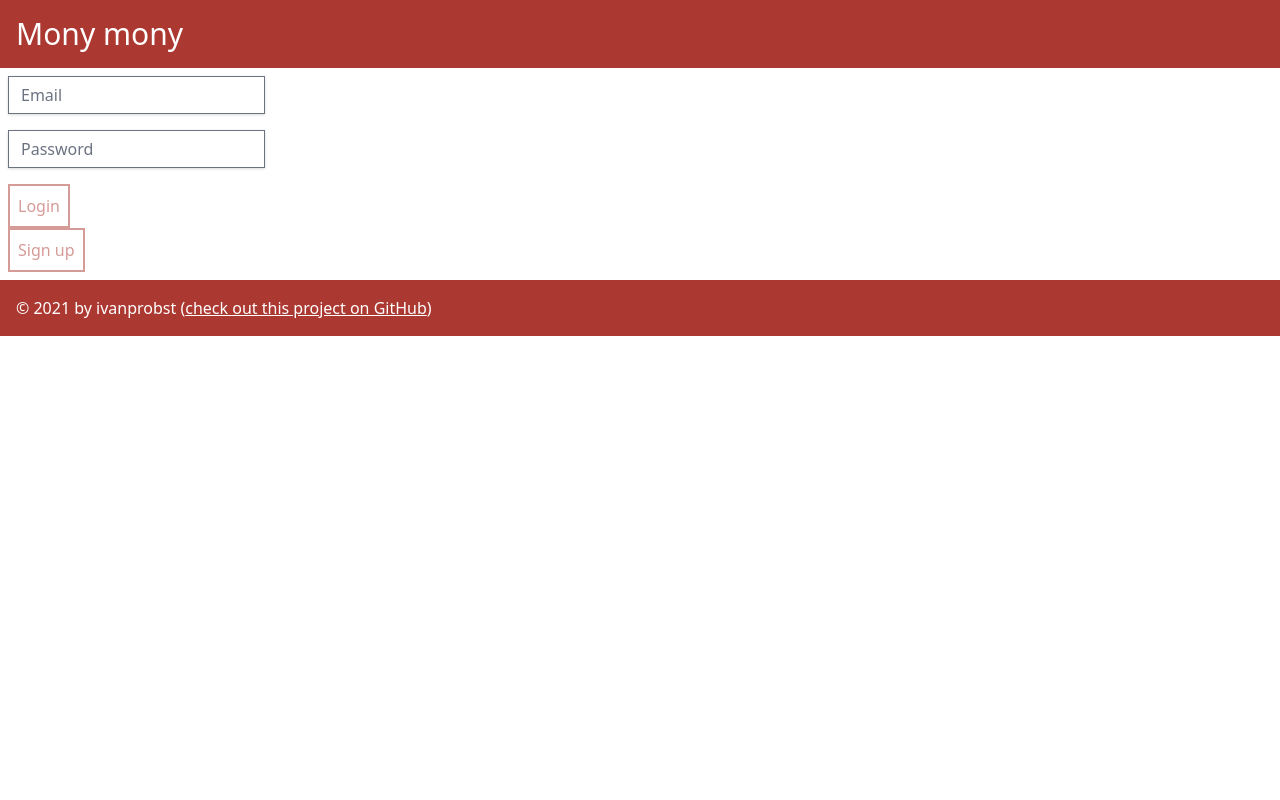
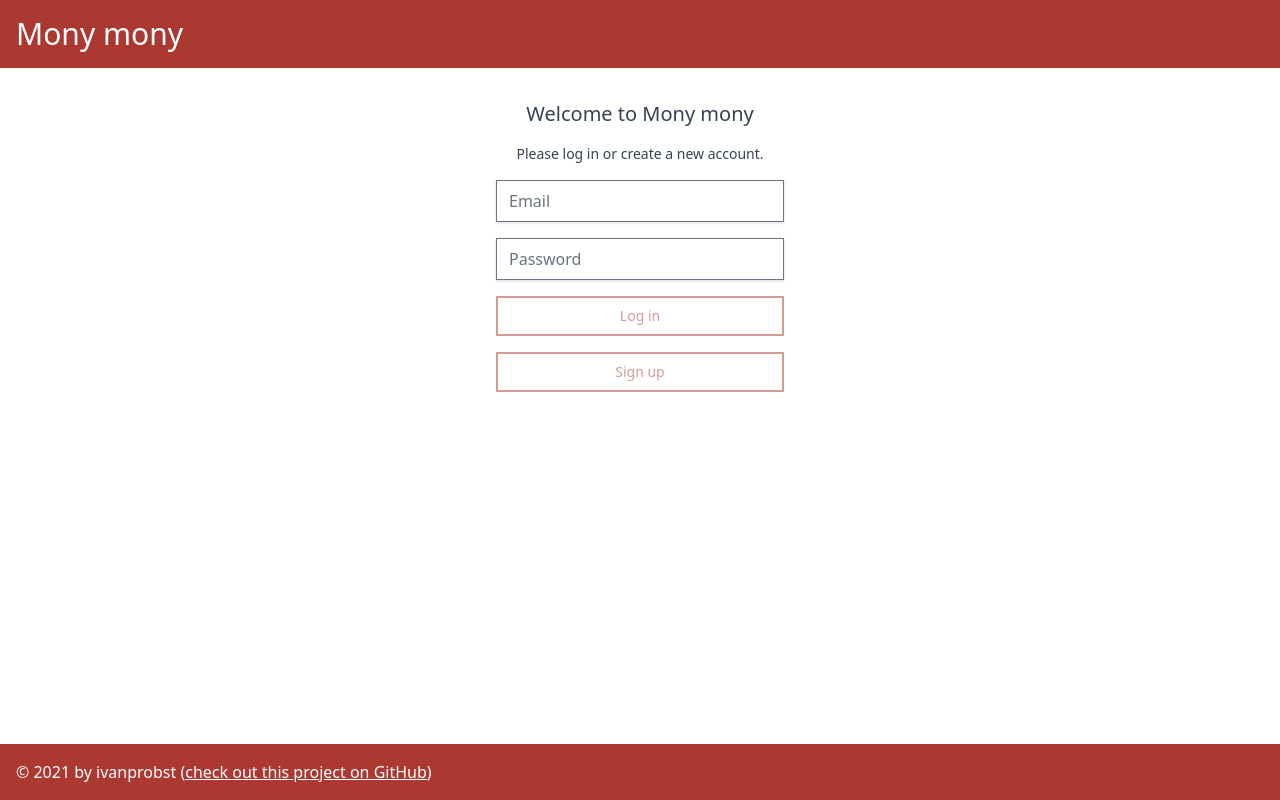
Before and after one commit to ivanprobst/monymony, a React (Create React App) app: page / in a window 1280 px wide. Built offline with nearby package versions, Linux system fonts and the light colour scheme; no server answers.

Commit message:
cleaned up auth page UI and logic

```diff
--- a/src/App.tsx
+++ b/src/App.tsx
@@ -13,7 +13,7 @@ import TransactionsPage from "./pages/TransactionsPage";
 import GridPage from "./pages/GridPage";
 import ChartPage from "./pages/ChartPage";
 
-// Import: components and models
+// Import: models
 import { RootContext } from "./models/root";
 
 // MAIN
@@ -110,8 +110,8 @@ export default observer(function App() {
           )}
         </header>
 
-        {currentUserAccount.userLoggedIn ? (
-          <main className="flex-auto p-8 text-sm text-gray-700">
+        <main className="flex-auto p-8 text-sm text-gray-700">
+          {currentUserAccount.userLoggedIn ? (
             <Switch>
               <Route path="/transactions">
                 <TransactionsPage />
@@ -126,12 +126,10 @@ export default observer(function App() {
                 <ChartPage />
               </Route>
             </Switch>
-          </main>
-        ) : (
-          <main>
+          ) : (
             <AuthPage />
-          </main>
-        )}
+          )}
+        </main>
 
         <footer className="p-4 text-white bg-mred">
           © 2021 by ivanprobst (
--- a/src/pages/AuthPage.tsx
+++ b/src/pages/AuthPage.tsx
@@ -5,8 +5,6 @@ import {
   createUserWithEmailAndPassword,
   signInWithEmailAndPassword,
 } from "firebase/auth";
-
-// Import: components and models
 
 export default function AuthPage() {
   // Init
@@ -18,69 +16,82 @@ export default function AuthPage() {
     password: "",
   });
 
-  // Helper
-  const handleFormUpdate = function (event: React.FormEvent<HTMLInputElement>) {
+  // Handler
+  const handleInputUpdate = function (
+    event: React.FormEvent<HTMLInputElement>,
+  ) {
     setLoginData({
       ...loginData,
       [event.currentTarget.name]: event.currentTarget.value,
     });
   };
 
-  // Helper
-  const processLogin = function (event: React.FormEvent) {
+  // Handler
+  const handleLogin = function (event: React.FormEvent) {
     event.preventDefault();
 
     signInWithEmailAndPassword(auth, loginData.email, loginData.password).catch(
+      // TODO: handle login error
       (err) => console.error(err),
     );
   };
 
-  // Helper
-  const processSignup = function (event: React.FormEvent) {
+  // Handler
+  const handleSignup = function (event: React.FormEvent) {
     event.preventDefault();
 
     createUserWithEmailAndPassword(
       auth,
       loginData.email,
       loginData.password,
-    ).catch((err) => console.error(err));
+    ).catch(
+      // TODO: handle signup error
+      (err) => console.error(err),
+    );
   };
 
+  // Render
   return (
-    <form className="p-2">
+    <div className="text-center">
+      <h2 className="pb-4 text-xl">Welcome to Mony mony</h2>
+      <p className="pb-4">Please log in or create a new account.</p>
+
+      <form className="inline-block w-72">
         <input
-        className="block mb-4 shadow text-gray-700 leading-tight focus:outline-none focus:shadow-outline"
+          className="w-full mb-4 shadow"
           name="email"
           type="email"
           placeholder="Email"
           value={loginData.email}
-        onChange={handleFormUpdate}
+          onChange={handleInputUpdate}
           required
         />
         <input
-        className="block mb-4 shadow text-gray-700 leading-tight focus:outline-none focus:shadow-outline"
+          className="w-full mb-4 shadow"
           name="password"
           type="password"
           placeholder="Password"
           value={loginData.password}
-        onChange={handleFormUpdate}
+          onChange={handleInputUpdate}
           required
         />
 
         <button
           disabled={loginData.email === "" || loginData.password === ""}
-        onClick={processLogin}
-        className="block p-2 text-mred border-2 border-mred disabled:opacity-50 disabled:cursor-not-allowed"
+          onClick={handleLogin}
+          className="w-full mb-4 p-2 text-mred border-2 border-mred disabled:opacity-50 disabled:cursor-not-allowed"
         >
-        Login
+          Log in
         </button>
+
         <button
           disabled={loginData.email === "" || loginData.password === ""}
-        onClick={processSignup}
-        className="block p-2 text-mred border-2 border-mred disabled:opacity-50 disabled:cursor-not-allowed"
+          onClick={handleSignup}
+          className="w-full mb-4 p-2 text-mred border-2 border-mred disabled:opacity-50 disabled:cursor-not-allowed"
         >
           Sign up
         </button>
       </form>
+    </div>
   );
 }
```
Lines whose indentation alone changed are shown as unchanged.
